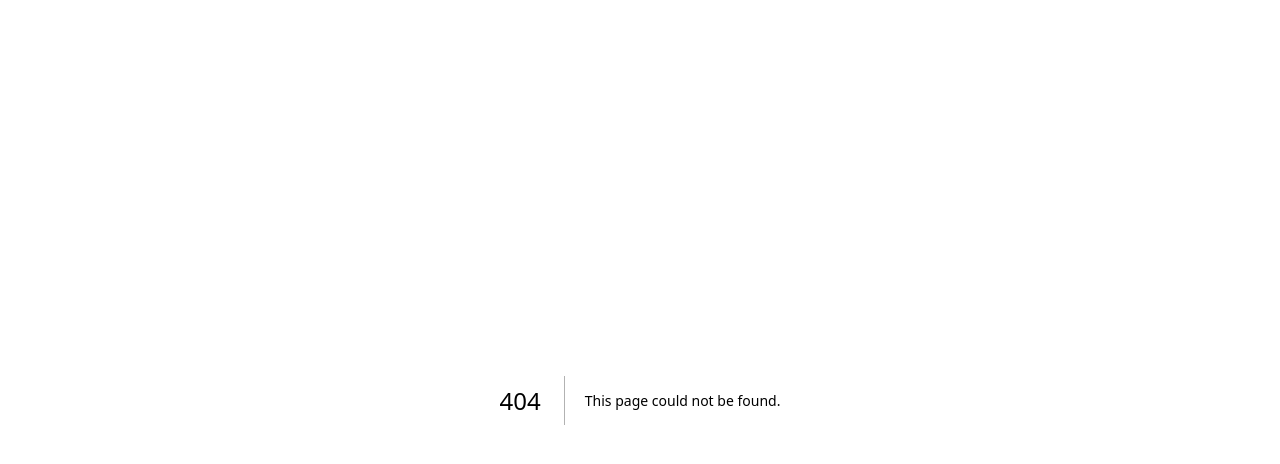
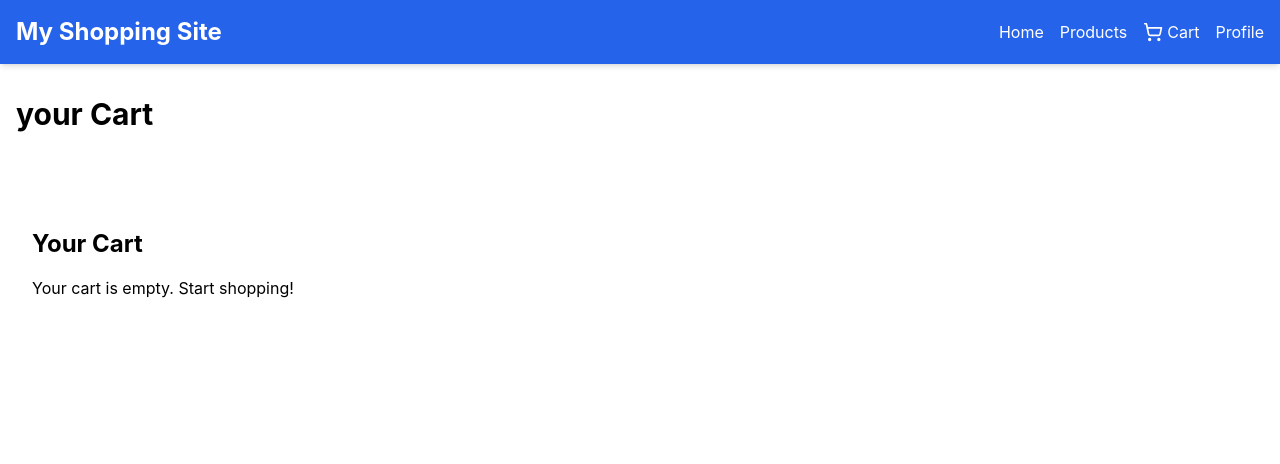
Before and after one commit to darshannayak19/SoppingShop, a Next.js app: page /Cart in a window 1280 px wide. Before the commit this address had no page. Shown: the top 464 px of the page. Built offline with nearby package versions, Linux system fonts and the light colour scheme.

Commit message:
added the cart function

```diff
--- /dev/null
+++ b/components/Cart/cartContext.tsx
@@ -0,0 +1,74 @@
+import React, { createContext, useState, useContext } from 'react';
+
+interface Product {
+  id: number;
+  name: string;
+  category: string;
+  price: number;
+  image: string;
+}
+
+interface CartItem extends Product {
+  quantity: number;
+}
+
+interface CartContextType {
+  cart: CartItem[];
+  addToCart: (product: Product) => void;
+  removeFromCart: (productId: number) => void;
+  updateQuantity: (productId: number, quantity: number) => void;
+  clearCart: () => void;
+  getCartTotal: () => number;
+}
+
+const CartContext = createContext<CartContextType | undefined>(undefined);
+
+export const CartProvider: React.FC<{ children: React.ReactNode }> = ({ children }) => {
+  const [cart, setCart] = useState<CartItem[]>([]);
+
+  const addToCart = (product: Product) => {
+    setCart(prevCart => {
+      const existingItem = prevCart.find(item => item.id === product.id);
+      if (existingItem) {
+        return prevCart.map(item =>
+          item.id === product.id ? { ...item, quantity: item.quantity + 1 } : item
+        );
+      }
+      return [...prevCart, { ...product, quantity: 1 }];
+    });
+  };
+
+  const removeFromCart = (productId: number) => {
+    setCart(prevCart => prevCart.filter(item => item.id !== productId));
+  };
+
+  const updateQuantity = (productId: number, quantity: number) => {
+    setCart(prevCart =>
+      prevCart.map(item =>
+        item.id === productId ? { ...item, quantity } : item
+      ).filter(item => item.quantity > 0) // Remove item if quantity becomes 0 or negative
+    );
+  };
+
+  const clearCart = () => {
+    setCart([]);
+  };
+
+  const getCartTotal = () => {
+    return cart.reduce((total, item) => total + item.price * item.quantity, 0);
+  };
+
+  return (
+    <CartContext.Provider value={{ cart, addToCart, removeFromCart, updateQuantity, clearCart, getCartTotal }}>
+      {children}
+    </CartContext.Provider>
+  );
+};
+
+export const useCart = () => {
+  const context = useContext(CartContext);
+  if (context === undefined) {
+    throw new Error('useCart must be used within a CartProvider');
+  }
+  return context;
+};
--- /dev/null
+++ b/components/Cart/myCart.tsx
@@ -0,0 +1,91 @@
+import React from 'react';
+import { useCart } from './cartContext'; // Adjust the import path as needed
+import Header from '../Header/Header'; // Adjust the import path as needed
+import { TrashIcon, PlusIcon, MinusIcon } from 'lucide-react';
+import Image from 'next/image';
+
+const MyCart: React.FC = () => {
+    const { cart, removeFromCart, updateQuantity, clearCart, getCartTotal } = useCart();
+
+    if (cart.length === 0) {
+      return (
+        <>
+          <Header />
+          <div className="container mx-auto px-4 py-8 mt-16">
+            <h1 className="text-2xl font-bold mb-4">Your Cart</h1>
+            <p>Your cart is empty. Start shopping!</p>
+          </div>
+        </>
+      );
+    }
+
+    return (
+        <>
+          <Header />
+          <div className="container mx-auto px-4 py-8 mt-16">
+            <h1 className="text-2xl font-bold mb-4">Your Cart</h1>
+            <div className="bg-white rounded-lg shadow-md p-6">
+              {cart.map((item) => (
+                <div key={item.id} className="flex items-center border-b border-gray-200 py-4">
+                  <div className="flex-shrink-0 w-24 h-24 relative">
+                    <Image
+                      src={item.image}
+                      alt={item.name}
+                      layout="fill"
+                      objectFit="cover"
+                      className="rounded"
+                    />
+                  </div>
+                  <div className="ml-4 flex-grow">
+                    <h2 className="text-lg font-semibold">{item.name}</h2>
+                    <p className="text-gray-600">${item.price.toFixed(2)}</p>
+                  </div>
+                  <div className="flex items-center">
+                    <button
+                      onClick={() => updateQuantity(item.id, item.quantity - 1)}
+                      className="text-gray-500 focus:outline-none focus:text-gray-600"
+                    >
+                      <MinusIcon className="h-5 w-5" />
+                    </button>
+                    <span className="mx-2 text-gray-700">{item.quantity}</span>
+                    <button
+                      onClick={() => updateQuantity(item.id, item.quantity + 1)}
+                      className="text-gray-500 focus:outline-none focus:text-gray-600"
+                    >
+                      <PlusIcon className="h-5 w-5" />
+                    </button>
+                  </div>
+                  <div className="ml-4">
+                    <p className="text-lg font-semibold">${(item.price * item.quantity).toFixed(2)}</p>
+                  </div>
+                  <button
+                    onClick={() => removeFromCart(item.id)}
+                    className="ml-4 text-red-500 focus:outline-none focus:text-red-600"
+                  >
+                    <TrashIcon className="h-5 w-5" />
+                  </button>
+                </div>
+              ))}
+              <div className="mt-8 flex justify-between items-center">
+                <button
+                  onClick={clearCart}
+                  className="bg-red-500 text-white py-2 px-4 rounded hover:bg-red-600 transition-colors duration-150"
+                >
+                  Clear Cart
+                </button>
+                <div className="text-xl font-semibold">
+                  Total: ${getCartTotal().toFixed(2)}
+                </div>
+              </div>
+              <div className="mt-4">
+                <button className="w-full bg-blue-500 text-white py-2 px-4 rounded hover:bg-blue-600 transition-colors duration-150">
+                  Proceed to Checkout
+                </button>
+              </div>
+            </div>
+          </div>
+        </>
+    );
+};
+
+export default MyCart;
--- a/components/Header/Header.tsx
+++ b/components/Header/Header.tsx
@@ -1,16 +1,39 @@
 import React from 'react';
 import Link from 'next/link';
+import { useCart } from '../Cart/cartContext'; // Adjust the import path as needed
+import { ShoppingCart } from 'lucide-react'; // Make sure to install lucide-react
 
 const Header = () => {
+  const { cart } = useCart();
+
+  // Calculate total quantity of items in cart
+  const cartItemsCount = cart.reduce((total, item) => total + item.quantity, 0);
+
   return (
     <header className="fixed top-0 left-0 w-full bg-blue-600 text-white shadow-md z-50">
       <div className="container mx-auto px-4 py-4 flex justify-between items-center">
-        <Link href="/" className="text-2xl font-bold">My Shopping Site</Link>
-        <nav className="flex space-x-4">
-          <Link href="/" className="hover:text-blue-300">Home</Link>
-          <Link href="/products" className="hover:text-blue-300">Products</Link>
-          <Link href="/cart" className="hover:text-blue-300">Cart</Link>
-          <Link href="/profile" className="hover:text-blue-300">Profile</Link>
+        <Link href="/" className="text-2xl font-bold">
+          My Shopping Site
+        </Link>
+        <nav className="flex items-center space-x-4">
+          <Link href="/" className="hover:text-blue-300">
+            Home
+          </Link>
+          <Link href="/products" className="hover:text-blue-300">
+            Products
+          </Link>
+          <Link href="/Cart" className="hover:text-blue-300 flex items-center">
+            <ShoppingCart className="mr-1" size={20} />
+            Cart
+            {cartItemsCount > 0 && (
+              <span className="ml-1 bg-red-500 text-white rounded-full px-2 py-1 text-xs">
+                {cartItemsCount}
+              </span>
+            )}
+          </Link>
+          <Link href="/profile" className="hover:text-blue-300">
+            Profile
+          </Link>
         </nav>
       </div>
     </header>
--- a/components/Products/ProductList.tsx
+++ b/components/Products/ProductList.tsx
@@ -1,5 +1,10 @@
 import React, { useState } from 'react';
 import Image from 'next/image';
+import { useCart } from '../Cart/cartContext';
+import slide1 from './images/slide1.jpeg';
+import slide2 from './images/slide2.jpg';
+import slide3 from './images/slide3.jpeg';
+import slide4 from './images/slide4.jpeg';
 
 interface Product {
   id: number;
@@ -9,12 +14,11 @@ interface Product {
   image: string;
 }
 
-// Sample product data
-const products = [
-  { id: 1, name: 'T-Shirt', category: 'Clothing', price: 19.99, image: '/images/slide1.jpeg'},
-  { id: 2, name: 'Jeans', category: 'Clothing', price: 49.99, image: '/images/slide2.jpg'},
-  { id: 3, name: 'Sneakers', category: 'Shoes', price: 79.99, image: '/images/slide3.jpeg'},
-  { id: 4, name: 'Watch', category: 'Accessories', price: 129.99, image: '/images/slide4.jpeg'},
+const products: Product[] = [
+  { id: 1, name: 'T-Shirt', category: 'Clothing', price: 19.99, image: slide1},
+  { id: 2, name: 'Jeans', category: 'Clothing', price: 49.99, image: slide2},
+  { id: 3, name: 'Sneakers', category: 'Shoes', price: 79.99, image: slide3},
+  { id: 4, name: 'Watch', category: 'Accessories', price: 129.99, image: slide4},
   // Add more products as needed
 ];
 
@@ -23,11 +27,18 @@ const categories = ['All', 'Clothing', 'Shoes', 'Accessories'];
 const ProductList: React.FC = () => {
   const [selectedCategory, setSelectedCategory] = useState('All');
   const [priceRange, setPriceRange] = useState(200);
+  const { addToCart } = useCart();
 
   const filteredProducts = products.filter(product =>
     (selectedCategory === 'All' || product.category === selectedCategory) &&
     product.price <= priceRange
   );
+
+  const handleAddToCart = (product: Product) => {
+    addToCart(product);
+    // Optionally, you can add a visual feedback here, like a toast notification
+    alert(`${product.name} added to cart!`); // Replace with a more sophisticated notification system
+  };
 
   return (
     <div className="flex flex-col md:flex-row gap-8">
@@ -87,7 +98,10 @@ const ProductList: React.FC = () => {
                     <p className="text-gray-600 mb-2">{product.category}</p>
                     <p className="text-blue-600 font-bold">${product.price.toFixed(2)}</p>
                   </div>
-                  <button className="mt-4 w-full bg-blue-500 text-white py-2 rounded transition-all duration-300 hover:bg-blue-600 hover:shadow-md transform hover:-translate-y-1">
+                  <button
+                    onClick={() => handleAddToCart(product)}
+                    className="mt-4 w-full bg-blue-500 text-white py-2 rounded transition-all duration-300 hover:bg-blue-600 hover:shadow-md transform hover:-translate-y-1"
+                  >
                     Add to Cart
                   </button>
                 </div>
--- a/package.json
+++ b/package.json
@@ -11,6 +11,7 @@
   "dependencies": {
     "aos": "^2.3.4",
     "eslint": "^8.56.0",
+    "lucide-react": "^0.436.0",
     "next": "14.2.4",
     "react": "18.3.1",
     "react-dom": "18.3.1",
--- /dev/null
+++ b/pages/Cart.tsx
@@ -0,0 +1,15 @@
+import React from 'react';
+import MyCart from '../components/Cart/myCart';
+
+const Cart: React.FC = () => {
+    return (
+        <>
+          <div className="container mx-auto px-4 py-8 mt-16"> {/* Added mt-16 for top margin */}
+            <h1 className="text-3xl font-bold mb-6">your Cart</h1>
+            <MyCart />
+          </div>
+        </>
+      );
+    };
+
+export default Cart;
--- a/pages/_app.tsx
+++ b/pages/_app.tsx
@@ -1,8 +1,13 @@
 import '../styles/globals.css'
-import type { AppProps } from 'next/app'
+import type { AppProps } from 'next/app';
+import { CartProvider } from '../components/Cart/cartContext';
 
 function MyApp({ Component, pageProps }: AppProps) {
-  return <Component {...pageProps} />
+  return (
+    <CartProvider>
+      <Component {...pageProps} />
+    </CartProvider>
+  );
 }
 
-export default MyApp
+export default MyApp;
```
Also changed, not shown: 2 other files (tests, documents, lock files or other folders).
